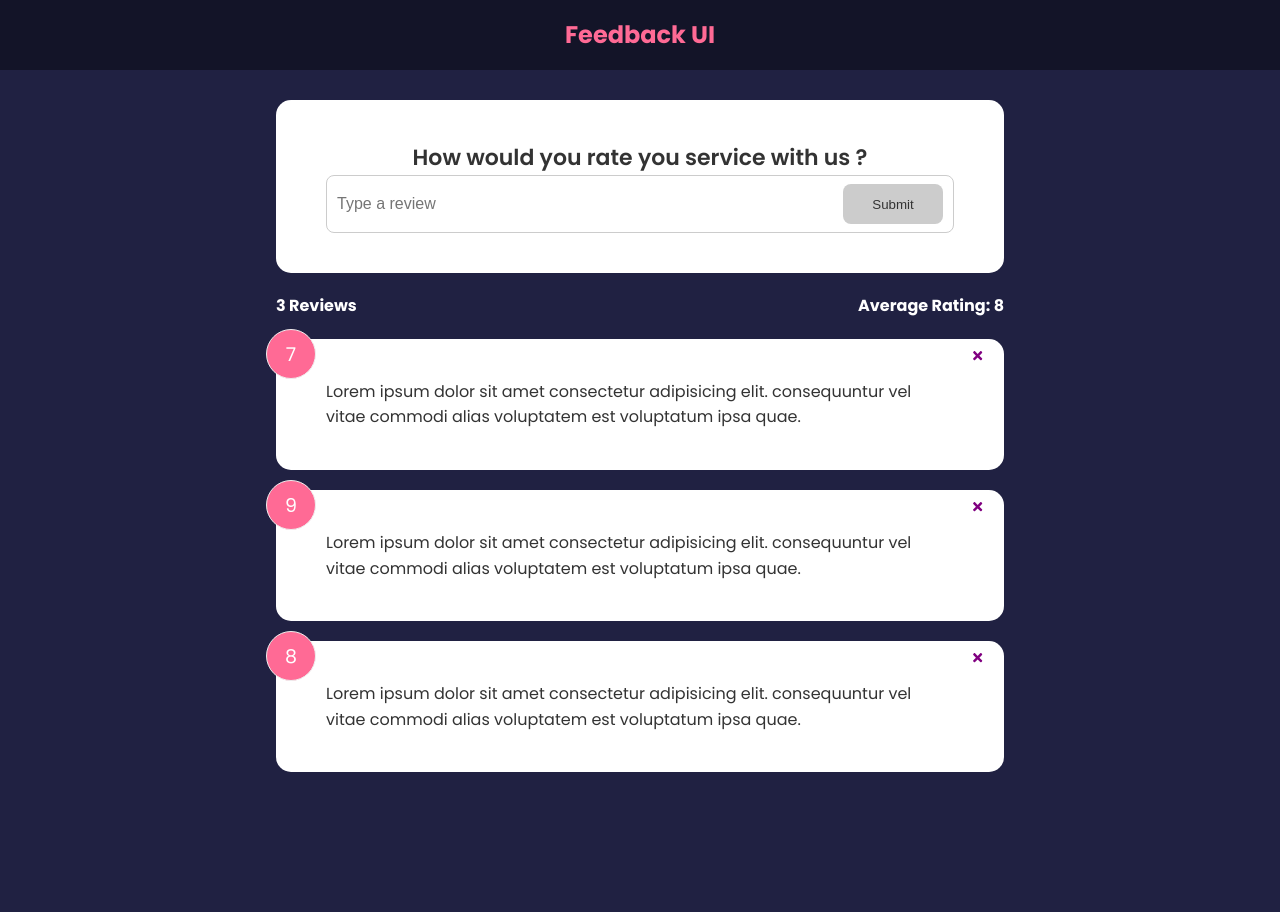
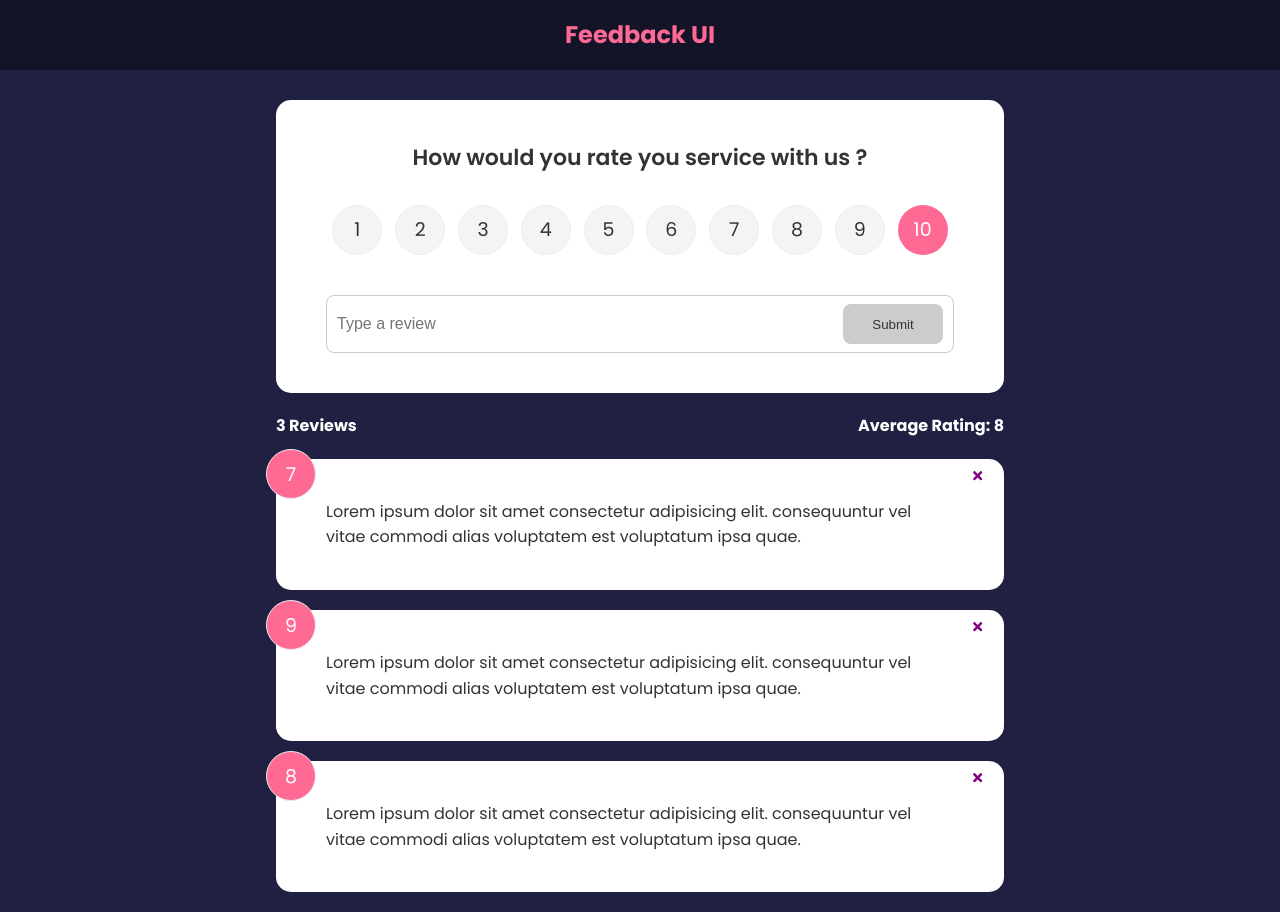
Before and after one commit to basuabhirup/feedback-app, a React (Create React App) app: page / in a window 1280 px wide. Before the commit the page ends 800 px from the top, so only its background shows below. Built offline with nearby package versions, Linux system fonts and the light colour scheme.

Commit message:
Add RatingSelect component

```diff
--- a/src/components/FeedbackForm.jsx
+++ b/src/components/FeedbackForm.jsx
@@ -1,11 +1,17 @@
 import { useState } from 'react'
 import Card from './shared/Card'
+import RatingSelect from './RatingSelect'
 import Button from './shared/Button'
 
 function FeedbackForm() {
   const [text, setText] = useState('')
+  const [rating, setRating] = useState(10)
   const [btnDisabled, setBtnDisabled] = useState(true)
   const [msg, setMsg] = useState('')
+
+  const changeRating = (selected) => {
+    setRating(selected)
+  }
 
   const handleTextChange = ({target: {value}}) => {
     if (value === '') {
@@ -25,7 +31,7 @@
 		<Card>
 			<form>
 				<h2>How would you rate you service with us ?</h2>
-				{/* RatingSelect component */}
+				<RatingSelect changeRating={changeRating} />
 				<div className='input-group'>
 					<input
 						onChange={handleTextChange}
--- a/src/components/FeedbackList.jsx
+++ b/src/components/FeedbackList.jsx
@@ -4,9 +4,13 @@
 	return (
 		<div className='feedback-list'>
 			{feedbackArray && feedbackArray.length > 0 ? (
-        feedbackArray.map((feedback) => (
-          <FeedbackItem feedback={feedback} handleDelete={handleDelete} />
-        ))
+				feedbackArray.map(feedback => (
+					<FeedbackItem
+						key={`feedback-id-${feedback.id}`}
+						feedback={feedback}
+						handleDelete={handleDelete}
+					/>
+				))
 			) : (
 				<p>No Feedback Yet</p>
 			)}
--- /dev/null
+++ b/src/components/RatingSelect.jsx
@@ -0,0 +1,29 @@
+import { useState } from 'react'
+
+function RatingSelect({ changeRating }) {
+	const [selected, setSelected] = useState(10)
+	const handleChange = ({ currentTarget: { value } }) => {
+    setSelected(+value)
+    changeRating(+value)
+	}
+
+	return (
+		<ul className='rating'>
+			{Array.from({ length: 10 }, (_, i) => (
+				<li key={`rating-${i + 1}`}>
+					<input
+						type='radio'
+						id={`num${i + 1}`}
+						name='rating'
+						value={i + 1}
+						onChange={handleChange}
+						checked={selected === i + 1}
+					/>
+					<label htmlFor={`num${i + 1}`}>{i + 1}</label>
+				</li>
+			))}
+		</ul>
+	)
+}
+
+export default RatingSelect
```
